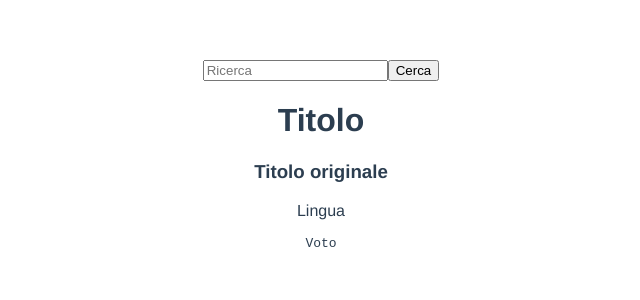
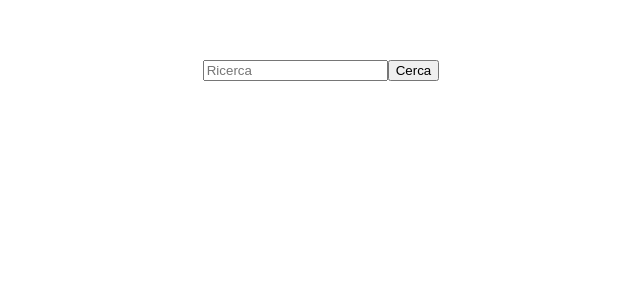
Before and after one commit to Antonius131/vue-boolflix, a Vue app: page / in a window 1280 px wide. Shown: the top 300 px of the page, without its empty margins (319-959 px from the left). Built offline with nearby package versions, Linux system fonts and the light colour scheme.

Commit message:
MainContent: create v-for cycle to get ElementCard

```diff
--- a/src/components/ElementCard.vue
+++ b/src/components/ElementCard.vue
@@ -1,10 +1,10 @@
 <template>
-   <div class="card">
-      <h1>Titolo</h1>
-      <h3>Titolo originale</h3>
-      <p>Lingua</p>
-      <pre>Voto</pre>
-   </div>
+   <ul>
+      <li>Titolo</li>
+      <li>Titolo originale</li>
+      <li>Lingua</li>
+      <li>Voto</li>
+   </ul>
 </template>
 
 <script>
--- a/src/components/MainContent.vue
+++ b/src/components/MainContent.vue
@@ -1,6 +1,6 @@
 <template>
    <main>
-      <MoviesList  />
+      <MoviesList v-for="(movie, index) in movies" :key="index" />
    </main>
 </template>
 
--- a/src/components/MoviesList.vue
+++ b/src/components/MoviesList.vue
@@ -1,5 +1,5 @@
 <template>
-  <div class="wrapper">
+  <div class="card">
     <ElementCard />
   </div>
 </template>
```
